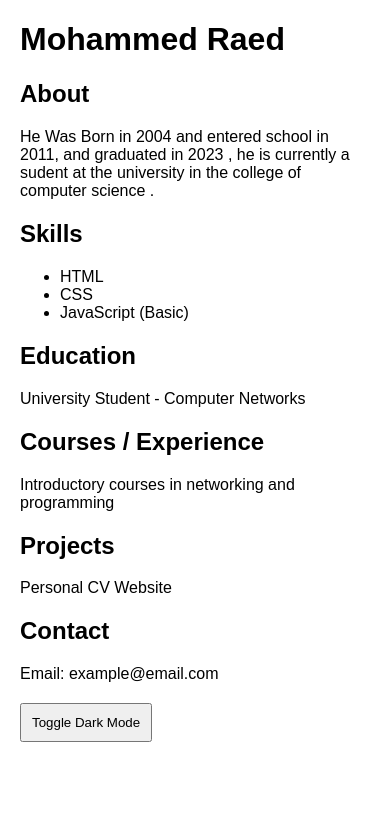
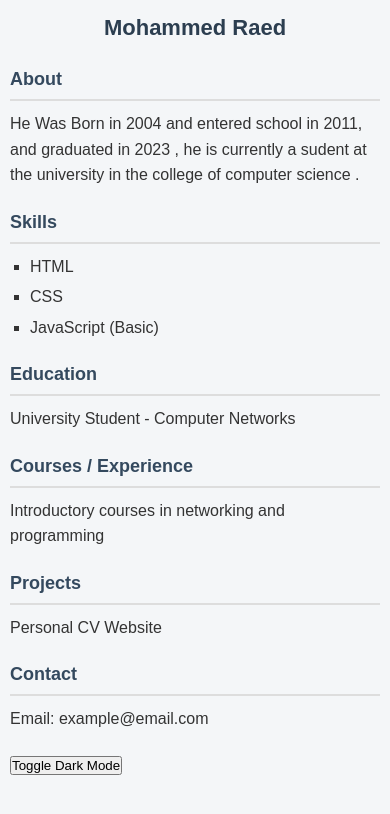
Before and after one commit to ahmedxxvv1122-max/personal-cv, a plain HTML site: page index.html in a window 390 px wide. Drawn offline with Linux system fonts and the light colour scheme.

Commit message:
Improve CV styling

```diff
--- a/style.css
+++ b/style.css
@@ -1,20 +1,96 @@
-body {
-    font-family: Arial, sans-serif;
-    margin: 20px;
-    background: white;
-    color: black;
+/* Reset بسيط */
+* {
+  margin: 0;
+  padding: 0;
+  box-sizing: border-box;
 }
 
-section {
-    margin-bottom: 20px;
+/* إعدادات عامة */
+body {
+  font-family: Arial, Helvetica, sans-serif;
+  background-color: #f4f6f8;
+  color: #333;
+  line-height: 1.6;
+  padding: 20px;
 }
 
-.dark {
-    background: #121212;
-    color: white;
+/* الحاوية الرئيسية */
+.container {
+  max-width: 900px;
+  margin: auto;
+  background: #ffffff;
+  padding: 25px;
+  border-radius: 8px;
+  box-shadow: 0 0 10px rgba(0, 0, 0, 0.1);
 }
 
-button {
+/* العنوان الرئيسي */
+h1 {
+  text-align: center;
+  color: #2c3e50;
+  margin-bottom: 10px;
+}
+
+/* العناوين الفرعية */
+h2 {
+  color: #34495e;
+  margin-top: 20px;
+  margin-bottom: 10px;
+  border-bottom: 2px solid #ddd;
+  padding-bottom: 5px;
+}
+
+/* الفقرات */
+p {
+  margin-bottom: 10px;
+}
+
+/* القوائم */
+ul {
+  list-style-type: square;
+  margin-left: 20px;
+}
+
+li {
+  margin-bottom: 5px;
+}
+
+/* قسم */
+section {
+  margin-bottom: 20px;
+}
+
+/* معلومات التواصل */
+.contact {
+  text-align: center;
+  margin-top: 20px;
+}
+
+/* روابط */
+a {
+  color: #2980b9;
+  text-decoration: none;
+}
+
+a:hover {
+  text-decoration: underline;
+}
+
+/* تجاوب مع الموبايل */
+@media (max-width: 600px) {
+  body {
     padding: 10px;
-    cursor: pointer;
+  }
+
+  .container {
+    padding: 15px;
+  }
+
+  h1 {
+    font-size: 22px;
+  }
+
+  h2 {
+    font-size: 18px;
+  }
 }
```
